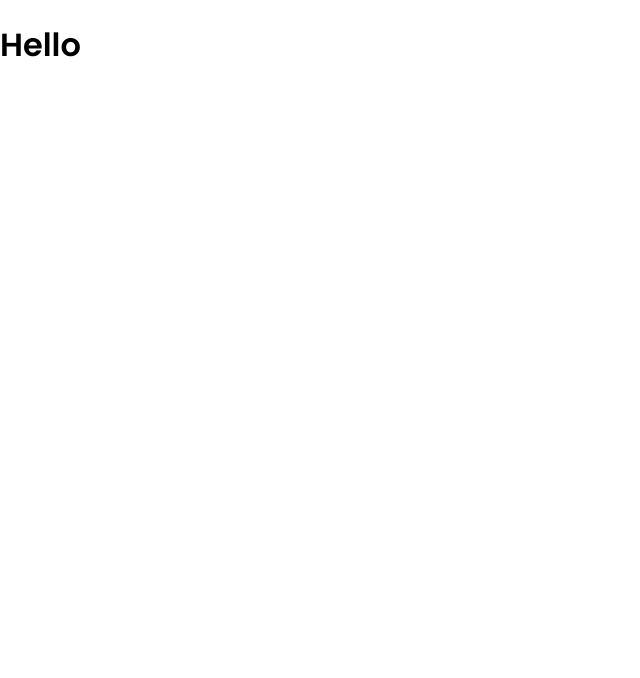
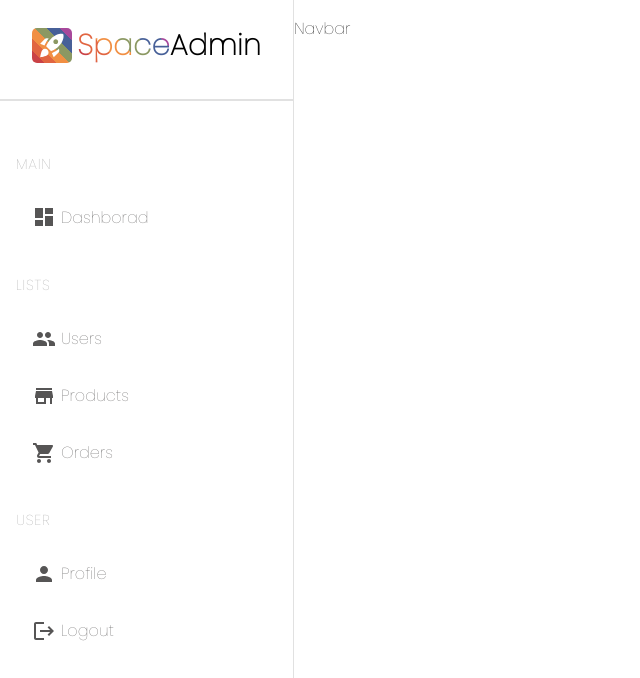
Before and after one commit to przemekpro/space-admin, a React (Create React App) app: page / in a window 1280 px wide. Shown: the top 678 px of the page, without its empty margins (0-640 px from the left). Built offline with nearby package versions, Linux system fonts and the light colour scheme; the HTML template or start-up script is replaced by a standard one.

Commit message:
add sidebar

```diff
--- a/public/index.html
+++ b/public/index.html
@@ -10,7 +10,7 @@
     />
     <link rel="preconnect" href="https://fonts.googleapis.com">
     <link rel="preconnect" href="https://fonts.gstatic.com" crossorigin>
-    <link href="https://fonts.googleapis.com/css2?family=Poppins:wght@600&display=swap" rel="stylesheet">
+    <link href="https://fonts.googleapis.com/css2?family=Poppins:wght@100,300,400,500,600&display=swap" rel="stylesheet">
     <title>SpaceAdmin – Manage Users</title>
   </head>
   <body>
--- a/src/App.js
+++ b/src/App.js
@@ -1,9 +1,17 @@
 import './app.scss'
+import Sidebar from './components/sidebar/Sidebar';
+import Navbar from './components/navbar/Navbar';
+
 
 function App() {
   return (
     <div className="app">
-      <h1>Hello</h1>
+      <aside className="app-sidebar">
+        <Sidebar />
+      </aside>
+      <div className="app-wrapper">
+        <Navbar />
+      </div>
     </div>
   );
 }
--- a/src/app.scss
+++ b/src/app.scss
@@ -0,0 +1,13 @@
+.app {
+    display: flex;
+
+    &-sidebar {
+        display: flex;
+        flex: 1;
+    }
+
+    &-wrapper {
+        display: flex;
+        flex: 6;
+    }
+}
--- a/src/components/sidebar/Sidebar.jsx
+++ b/src/components/sidebar/Sidebar.jsx
@@ -1,7 +1,48 @@
 import './sidebar.scss'
+import {RocketLaunch, Dashboard, Group, ShoppingCart, Store, Person, Logout} from '@mui/icons-material';
+
 
 export default function Sidebar() {
     return (
-        <p>Sidebar</p>
+        <div className="sidebar">
+            <header className="logo">
+                <RocketLaunch className='logo__icon' sx={{fontSize: '1.8rem'}} />
+                <h1 className="logo__text"><span className="logo__text--highlight">Space</span>Admin</h1>
+            </header>
+            <hr className='sidebar__divider'/>
+            <body>
+                <nav className="nav">
+                    <ul className="nav__list">
+                        <p className="nav__title">MAIN</p>
+                        <li className="nav__item">
+                            <Dashboard />
+                            <span>Dashborad</span>
+                        </li>
+                        <p className="nav__title">LISTS</p>
+                        <li className="nav__item">
+                            <Group />
+                            <span>Users</span>
+                        </li>
+                        <li className="nav__item">
+                            <Store />
+                            <span>Products</span>
+                        </li>
+                        <li className="nav__item">
+                            <ShoppingCart />
+                            <span>Orders</span>
+                        </li>
+                        <p className="nav__title">USER</p>
+                        <li className="nav__item">
+                            <Person />
+                            <span>Profile</span>
+                        </li>
+                        <li className="nav__item">
+                            <Logout />
+                            <span>Logout</span>
+                        </li>
+                    </ul>
+                </nav>
+            </body>
+        </div>
     )
 }
--- a/src/components/sidebar/sidebar.scss
+++ b/src/components/sidebar/sidebar.scss
@@ -0,0 +1,143 @@
+.sidebar {
+    display: flex;
+    flex-direction: column;
+    height: 100vh;
+    border-right: 1px solid rgba(128, 128, 128, 0.238);
+
+    &__divider {
+        height: 0;
+        width: 100%;
+        border: 0.5px solid rgba(128, 128, 128, 0.238);
+    }
+}
+
+
+.logo {
+    display: flex;
+    align-items: center;
+    justify-self: center;
+    gap: 5px;
+    padding: 0 2em;
+
+    &__text {
+        font-size: 1.8rem;
+        letter-spacing: 0.5px;
+        font-weight: 600;
+    }
+
+    &__icon,
+    &__text--highlight {
+        background-color: #CA4246;
+         background-image: linear-gradient(
+              45deg,
+              #CA4246 16.666%,
+              #E16541 16.666%,
+              #E16541 33.333%,
+              #F18F43 33.333%,
+              #F18F43 50%,
+              #8B9862 50%,
+              #8B9862 66.666%,
+              #476098 66.666%,
+              #476098 83.333%,
+              #A7489B 83.333%);
+        background-size: 100%;
+        background-repeat: repeat;
+      }
+
+      &__text--highlight {
+        background-clip: text;
+        -webkit-background-clip: text;
+        -webkit-text-fill-color: transparent;
+        animation: rainbow-text-simple-animation-rev 0.75s ease forwards;
+
+      }
+
+      &__icon {
+        color: white;
+        border-radius: 5px;
+        box-sizing: content-box;
+        padding: 0.1em 0.2em;
+      }
+
+      &:hover {
+        cursor: pointer;
+      }
+
+      &__text--highlight:hover {
+          animation: rainbow-text-simple-animation 0.5s ease-in forwards;
+      }
+
+      &__icon:hover {
+        animation: float 1.5s ease-in-out infinite;
+      }
+
+
+    @keyframes rainbow-text-simple-animation-rev {
+        0% {
+            background-size: 650%;
+        }
+        40% {
+            background-size: 650%;
+        }
+        100% {
+            background-size: 100%;
+        }
+    }
+
+    @keyframes rainbow-text-simple-animation {
+        0% {
+            background-size: 100%;
+        }
+        80% {
+            background-size: 650%;
+        }
+        100% {
+            background-size: 650%;
+        }
+    }
+
+    @keyframes float {
+        0% {
+            transform: translatey(0px);
+        }
+        50% {
+            transform: translatey(-5px);
+        }
+        100% {
+            transform: translatey(0px);
+        }
+    }
+}
+
+.nav {
+    display: flex;
+    flex-direction: column;
+
+    &__title {
+        font-size: 0.9rem;
+        color: rgba(128, 128, 128, 0.758);
+        font-weight: 500;
+        letter-spacing: 0.8px;
+        margin-top: 2em;
+    }
+
+    &__list {
+        list-style: none;
+        margin: 1em;
+        padding: 0;
+    }
+
+    &__item {
+        display: flex;
+        align-items: center;
+        gap: 5px;
+        color: rgb(86, 85, 85);
+        padding: 1em;
+        cursor: pointer;
+
+        &:hover {
+            background-color: rgba(58, 150, 249, 0.108);
+            border-radius: 20px;
+        }
+    }
+}
--- a/src/index.scss
+++ b/src/index.scss
@@ -1,3 +1,7 @@
+* {
+  box-sizing: border-box;
+}
+
 body {
   margin: 0;
   font-family: 'Poppins',sans-serif;
```
